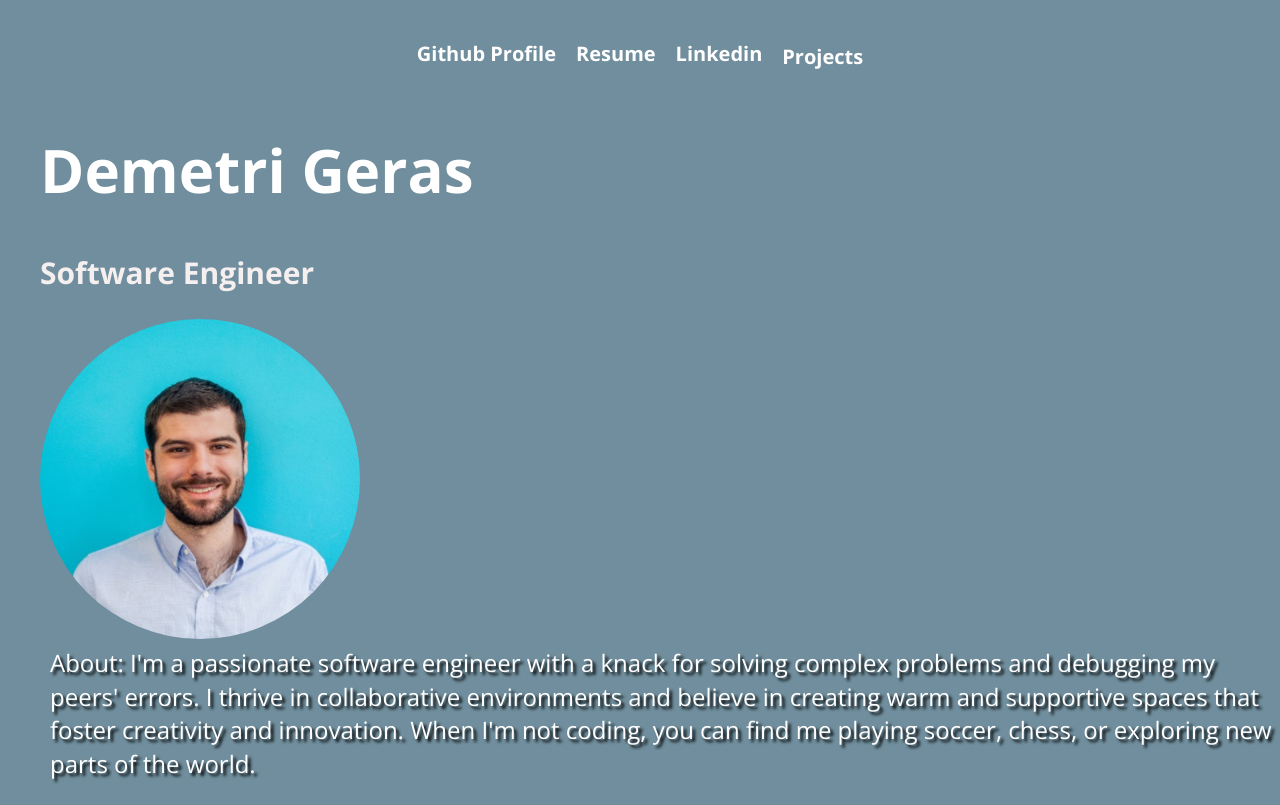
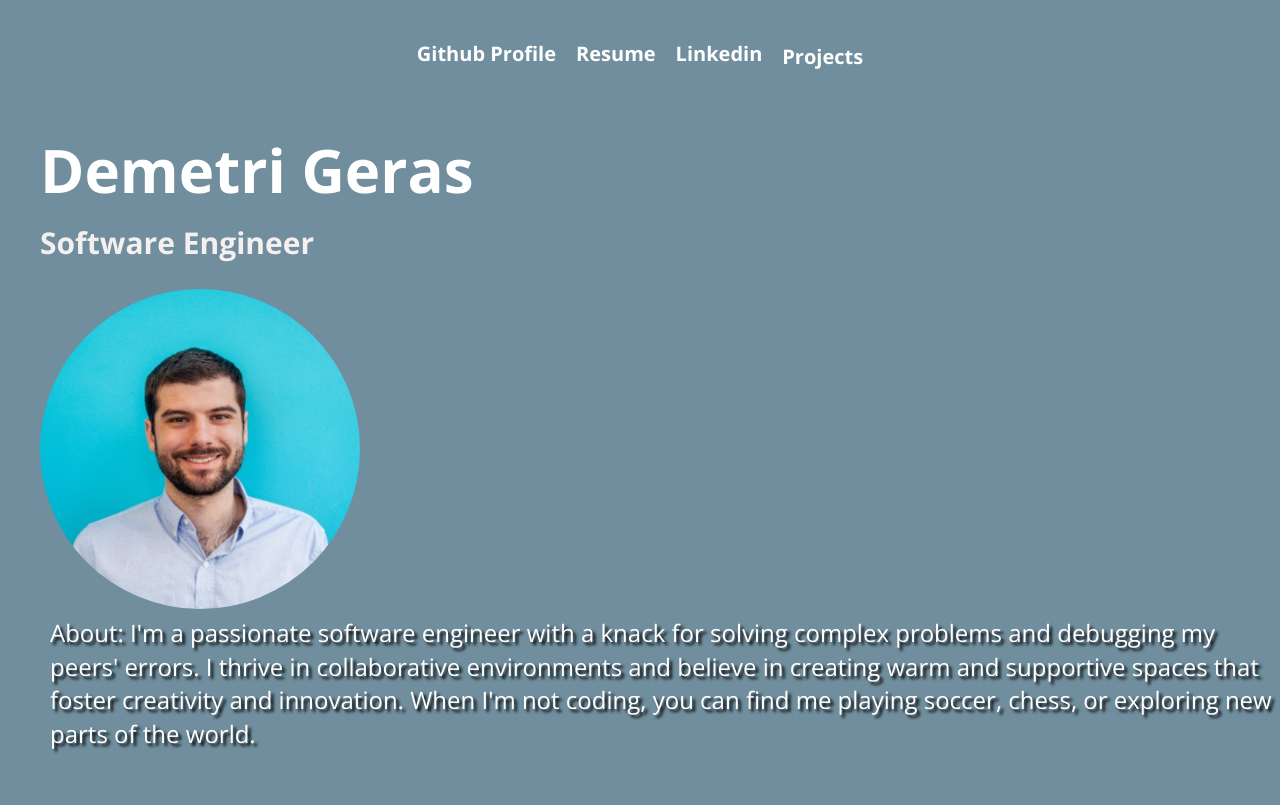
Before and after one commit to demetrigeras/Portfolio, a React (Create React App) app: page / in a window 1280 px wide. Built offline with nearby package versions, Linux system fonts and the light colour scheme.

Commit message:
added newprojects

```diff
--- a/src/App.css
+++ b/src/App.css
@@ -88,6 +88,7 @@ h1 {
   padding-top: 5px;
   color: white;
   font-weight: 700;
+  padding-top: -50px;
 
 }
 
@@ -283,7 +284,6 @@ img {
   text-decoration: none;
   display: block;
 }
-.fullbody {
-
-
+h2 {
+  margin-top: -30px;
 }
--- a/src/App.js
+++ b/src/App.js
@@ -27,7 +27,8 @@ function App() {
             <a className="entrepreneur">Projects</a>
             <div className="dropdown-content">
               <a href="https://demetrigeras.github.io/Hangman/" target="_blank"   className="entrepreneur">Hangman</a>
-              <a href="https://demetrigeras.github.io/UI-Project/" target="_blank"  className="entrepreneur">Random Recipes</a>
+              <a href="https://world-help-charities.netlify.app/" target="_blank"  className="entrepreneur">World Help</a>
+              <a href="https://github.com/demetrigeras/GA-LAGA" target="_blank"  className="entrepreneur">Life after GA (Work-in progress)</a>
             </div>
           </div>
 
```
Also changed, not shown: 1 other file (tests, documents, lock files or other folders).
